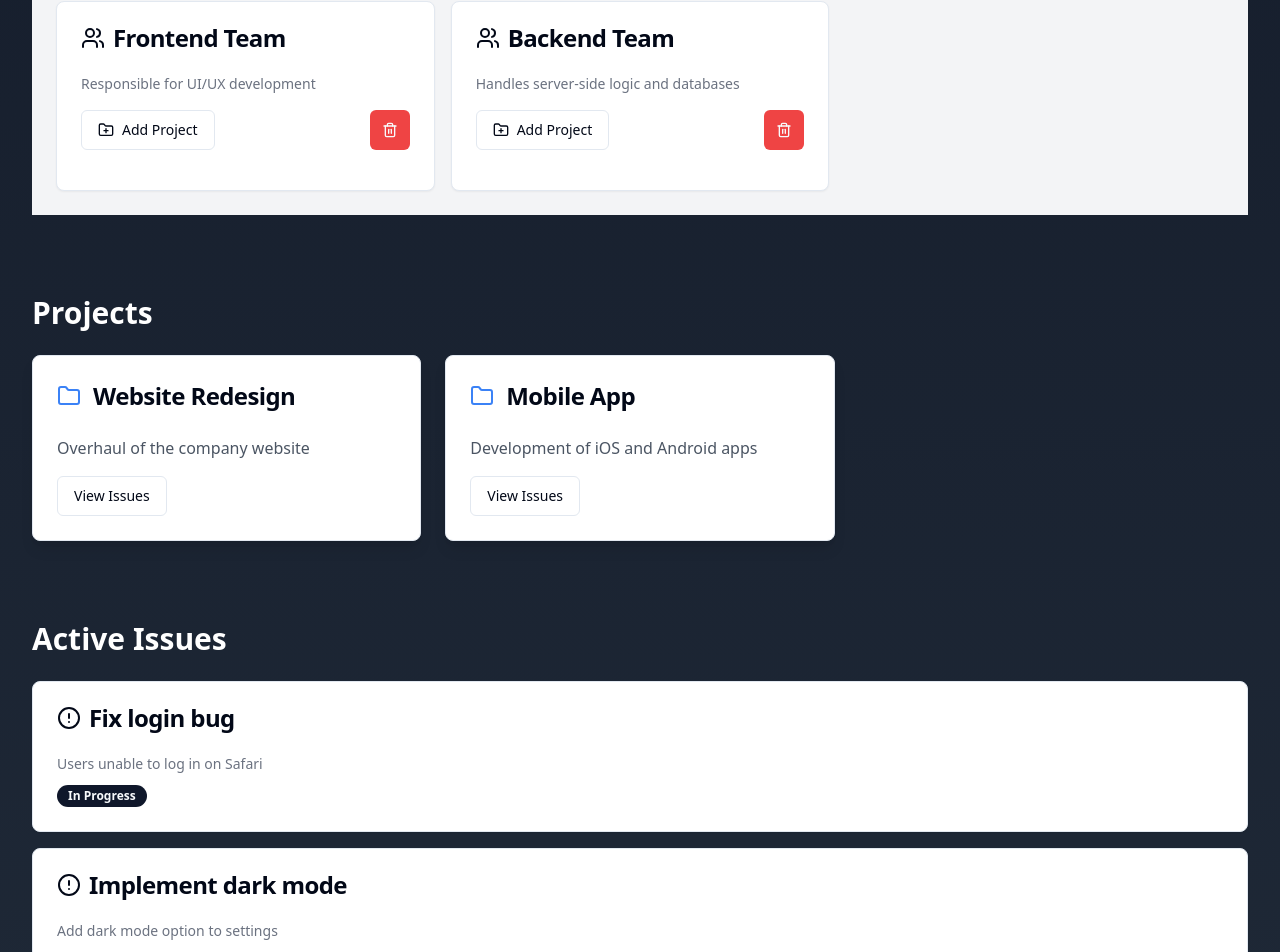
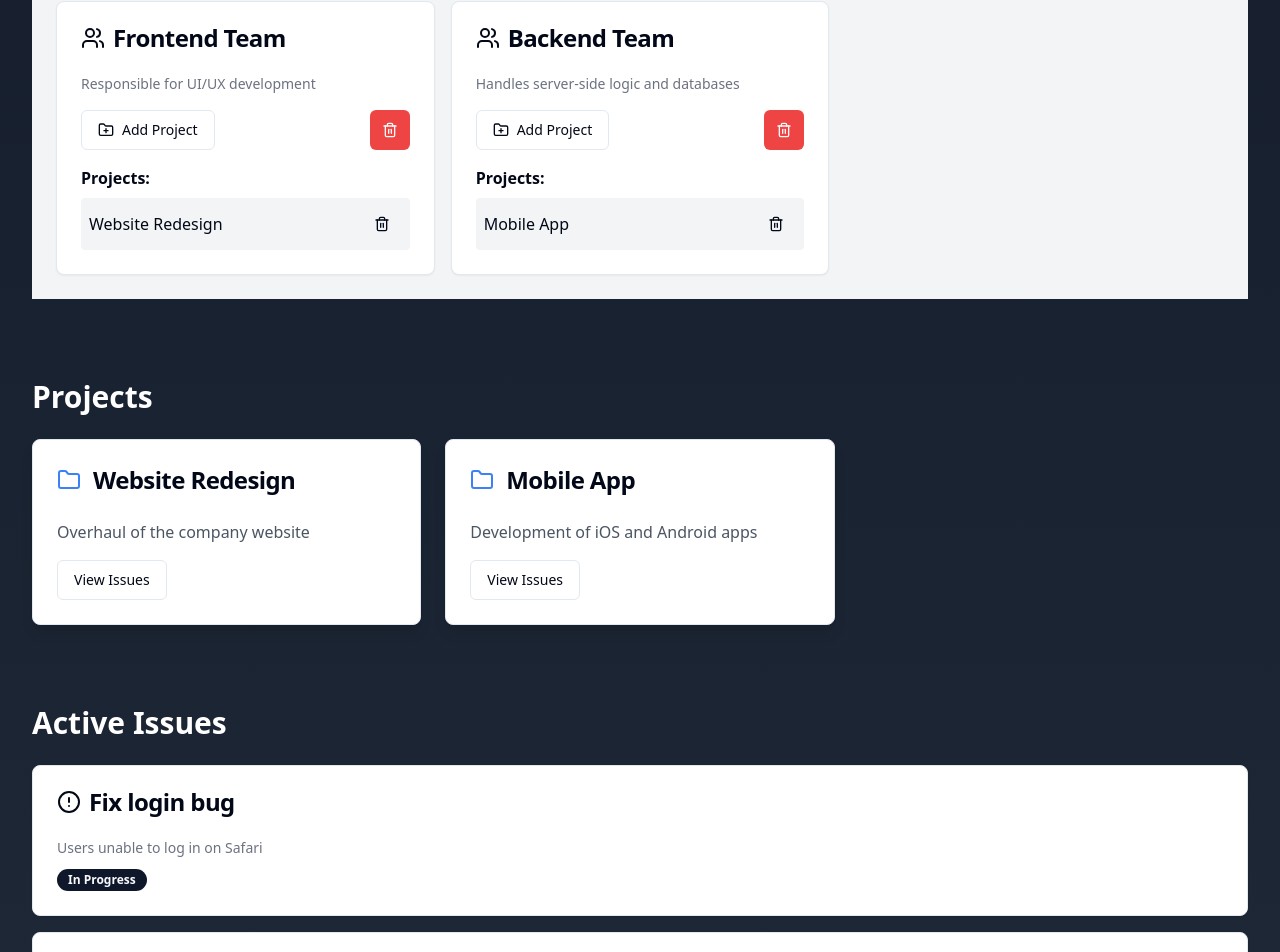
Before and after one commit to GPT-Engineer-App/linear-landing-portal, a React (Vite) app: page / in a window 1280 px wide. Shown: the part 935-1887 px from the top of the page. Built offline with nearby package versions, Linux system fonts and the light colour scheme.

Commit message:
GPT Engineer Update [skip gpt_engineer]

```diff
--- a/src/pages/Index.jsx
+++ b/src/pages/Index.jsx
@@ -1,4 +1,4 @@
-import React, { useState } from 'react';
+import React, { useState, useCallback } from 'react';
 import { Button } from "@/components/ui/button";
 import { ArrowRight } from "lucide-react";
 import Teams from './Teams';
@@ -6,7 +6,6 @@ import Projects from './Projects';
 import Issues from './Issues';
 
 const Index = () => {
-  // Mock data for demonstration
   const [teams, setTeams] = useState([
     {
       id: 1,
@@ -33,6 +32,14 @@ const Index = () => {
     { id: 2, title: 'Implement dark mode', description: 'Add dark mode option to settings', status: 'To Do' },
   ];
 
+  const handleAddProject = useCallback((teamId, newProject) => {
+    setTeams(prevTeams => prevTeams.map(team =>
+      team.id === teamId
+        ? { ...team, projects: [...team.projects, { ...newProject, id: Date.now() }] }
+        : team
+    ));
+  }, []);
+
   return (
     <div className="min-h-screen bg-gradient-to-b from-gray-900 to-gray-800 text-white">
       <header className="container mx-auto py-6">
@@ -57,12 +64,12 @@ const Index = () => {
 
         <section className="mb-20">
           <h2 className="text-3xl font-bold mb-6">Your Teams</h2>
-          <Teams initialTeams={teams} />
+          <Teams initialTeams={teams} onAddProject={handleAddProject} />
         </section>
 
         <section className="mb-20">
           <h2 className="text-3xl font-bold mb-6">Projects</h2>
-          <Projects projects={teams.flatMap(team => team.projects || [])} />
+          <Projects projects={allProjects} />
         </section>
 
         <section className="mb-20">
--- a/src/pages/Teams.jsx
+++ b/src/pages/Teams.jsx
@@ -6,8 +6,8 @@ import { Input } from "@/components/ui/input";
 import { Label } from "@/components/ui/label";
 import ProjectForm from './ProjectForm';
 
-const Teams = ({ initialTeams }) => {
-  const [teams, setTeams] = useState(initialTeams.map(team => ({ ...team, projects: [] })));
+const Teams = ({ initialTeams, onAddProject }) => {
+  const [teams, setTeams] = useState(initialTeams);
   const [newTeamName, setNewTeamName] = useState('');
   const [newTeamDescription, setNewTeamDescription] = useState('');
   const [showProjectForm, setShowProjectForm] = useState(false);
@@ -33,11 +33,7 @@ const Teams = ({ initialTeams }) => {
   };
 
   const handleAddProject = (teamId, project) => {
-    setTeams(teams.map(team =>
-      team.id === teamId
-        ? { ...team, projects: [...(team.projects || []), { ...project, id: Date.now() }] }
-        : team
-    ));
+    onAddProject(teamId, project);
     setShowProjectForm(false);
     setSelectedTeam(null);
   };
```
